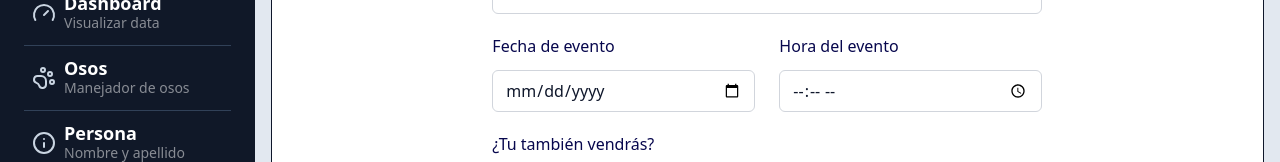
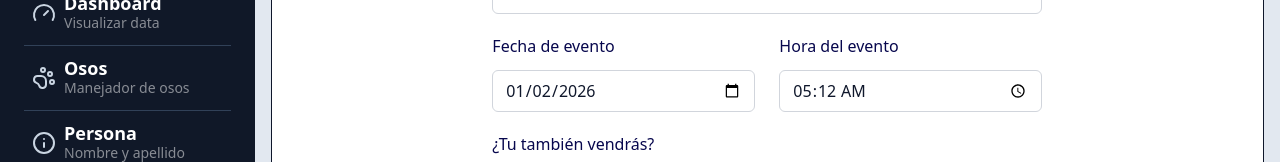
Before and after one commit to dieginin/curso_zustand, a React (Vite) app: page /dashboard/wedding-invitation in a window 1280 px wide. Shown: the part 305-467 px from the top of the page. Built offline with nearby package versions, Linux system fonts and the light colour scheme.

Commit message:
feat: add event date management to wedding store and integrate into WeddingInvitationPage

```diff
--- a/src/pages/03-slices/WeddingInvitationPage.tsx
+++ b/src/pages/03-slices/WeddingInvitationPage.tsx
@@ -1,4 +1,5 @@
 import { WhiteCard } from "../../components"
+import { useEffect } from "react"
 import { useWeddingBoundStore } from "../../stores/wedding"
 
 export const WeddingInvitationPage = () => {
@@ -6,9 +7,20 @@ export const WeddingInvitationPage = () => {
   const lastName = useWeddingBoundStore((state) => state.lastName)
   const guestCount = useWeddingBoundStore((state) => state.guestCount)
 
+  const date = useWeddingBoundStore((state) => state.eventDate)
+  const getEventDate = useWeddingBoundStore((state) => state.getEventDate)
+  const getEventTime = useWeddingBoundStore((state) => state.getEventTime)
+
   const setFirstName = useWeddingBoundStore((state) => state.setFirstName)
   const setLastName = useWeddingBoundStore((state) => state.setLastName)
   const setGuestCount = useWeddingBoundStore((state) => state.setGuestCount)
+
+  const setEventDate = useWeddingBoundStore((state) => state.setEventDate)
+
+  let eventDate = getEventDate()
+  useEffect(() => {
+    eventDate = getEventDate()
+  }, [date])
 
   return (
     <>
@@ -73,7 +85,13 @@ export const WeddingInvitationPage = () => {
                   <label className='mb-3 block text-base font-medium text-[#07074D]'>
                     Fecha de evento
                   </label>
-                  <input type='date' name='eventDate' id='eventDate' />
+                  <input
+                    type='date'
+                    name='eventDate'
+                    id='eventDate'
+                    value={eventDate}
+                    onChange={(e) => setEventDate(e.target.value)}
+                  />
                 </div>
               </div>
               <div className='w-full px-3 sm:w-1/2'>
@@ -81,7 +99,13 @@ export const WeddingInvitationPage = () => {
                   <label className='mb-3 block text-base font-medium text-[#07074D]'>
                     Hora del evento
                   </label>
-                  <input type='time' name='eventTime' id='eventTime' />
+                  <input
+                    type='time'
+                    name='eventTime'
+                    id='eventTime'
+                    value={getEventTime()}
+                    onChange={(e) => setEventDate(e.target.value)}
+                  />
                 </div>
               </div>
             </div>
--- /dev/null
+++ b/src/stores/wedding/date.slice.ts
@@ -0,0 +1,38 @@
+import type { StateCreator } from "zustand"
+
+export interface DateSlice {
+  eventDate: Date
+
+  getEventDate: () => string
+  getEventTime: () => string
+
+  setEventDate: (eventDate: string) => void
+}
+
+export const createDateSlice: StateCreator<DateSlice> = (set, get) => ({
+  eventDate: new Date(),
+
+  getEventDate: () =>
+    `${get().eventDate.getFullYear()}-${(get().eventDate.getMonth() + 1)
+      .toString()
+      .padStart(2, "0")}-${get()
+      .eventDate.getDate()
+      .toString()
+      .padStart(2, "0")}`,
+  getEventTime: () =>
+    `${get().eventDate.getHours().toString().padStart(2, "0")}:${get()
+      .eventDate.getMinutes()
+      .toString()
+      .padStart(2, "0")}`,
+
+  setEventDate: (eventDate: string) => {
+    const [year, month, day] = eventDate.split("-").map(Number)
+    const date = new Date(get().eventDate)
+
+    date.setFullYear(year, month - 1, day)
+
+    console.log({ date })
+    console.log({ year, month, day })
+    set({ eventDate: date })
+  },
+})
--- a/src/stores/wedding/index.ts
+++ b/src/stores/wedding/index.ts
@@ -2,12 +2,14 @@ import { devtools } from "zustand/middleware"
 import { createPersonSlice, type PersonSlice } from "./person.slice"
 import { create } from "zustand"
 import { createGuestSlice, type GuestSlice } from "./guest.slice"
+import { createDateSlice, type DateSlice } from "./date.slice"
 
-type WeddingSlice = PersonSlice & GuestSlice
+type WeddingSlice = PersonSlice & GuestSlice & DateSlice
 
 export const useWeddingBoundStore = create<WeddingSlice>()(
   devtools((...a) => ({
     ...createPersonSlice(...a),
     ...createGuestSlice(...a),
+    ...createDateSlice(...a),
   }))
 )
```
